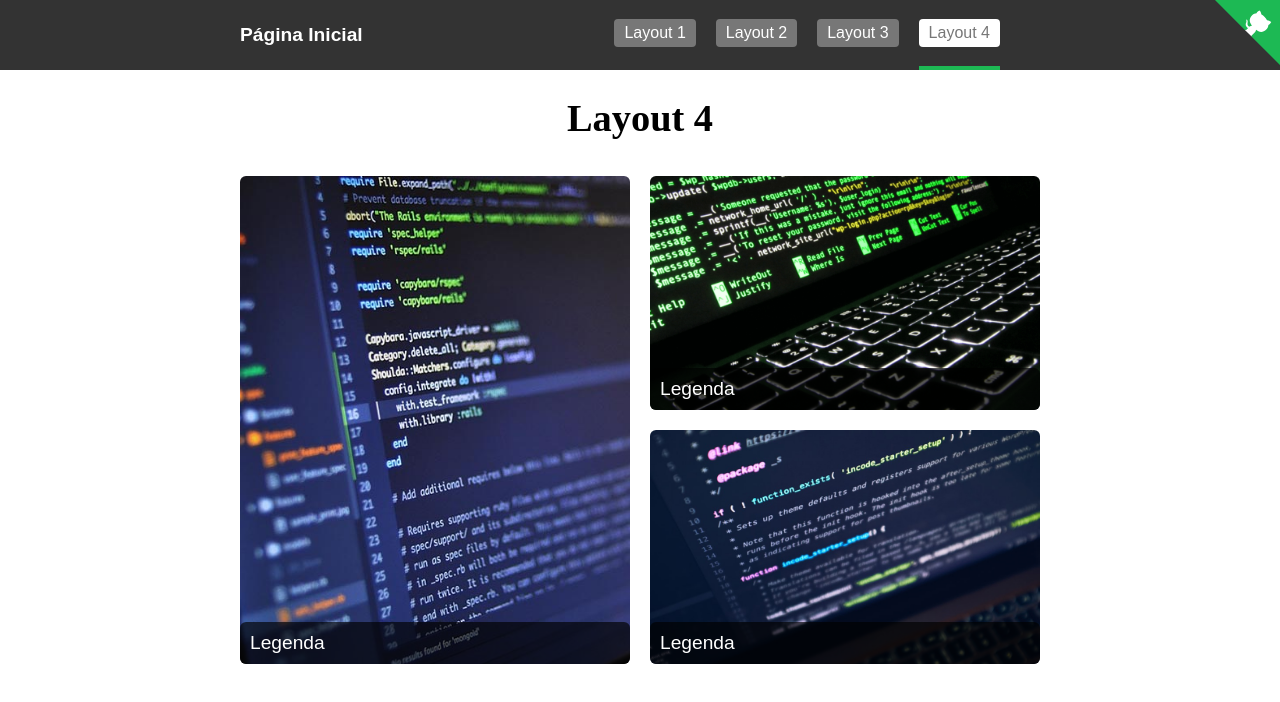
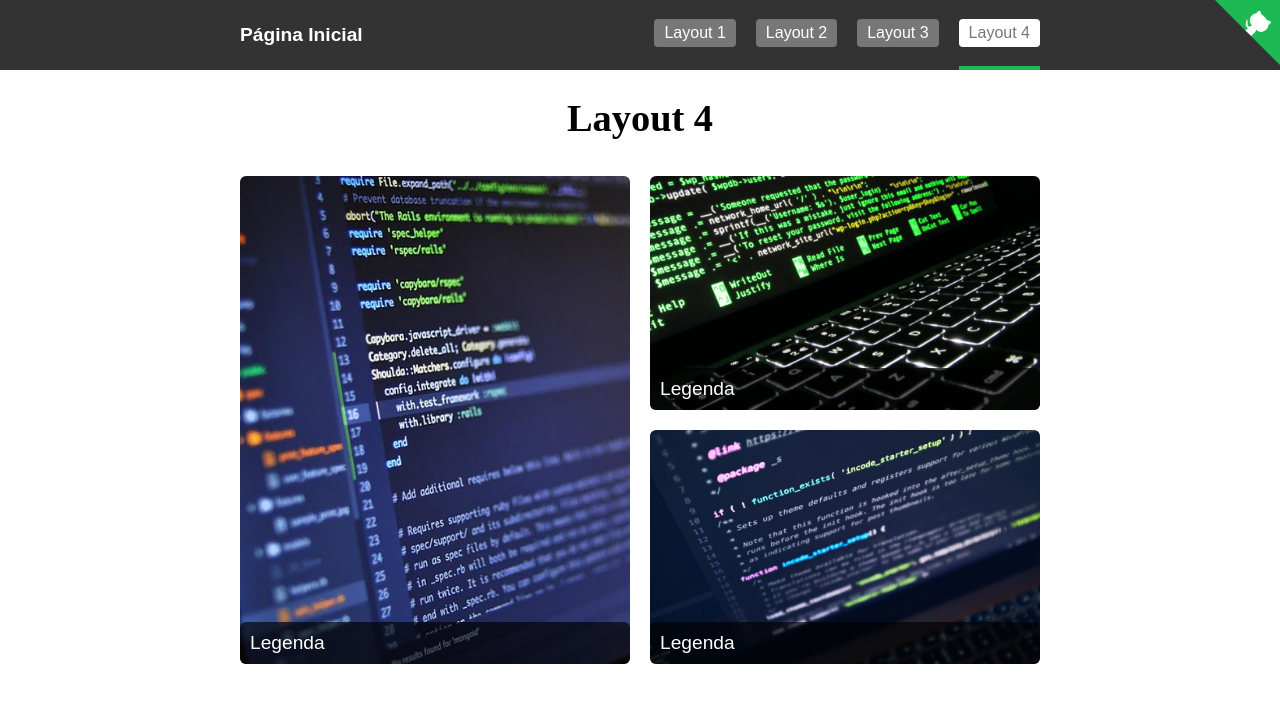
Before and after one commit to codepro-ao/Grid-Layout-Flexbox, a plain HTML site: page layout4.html in a window 1280 px wide. Drawn offline with Linux system fonts and the light colour scheme; a web font is replaced by a local one.

Commit message:
Adiciona  class  na li de link do github

```diff
--- a/layout4.html
+++ b/layout4.html
@@ -17,7 +17,7 @@
                 <li><a href="/layout2.html">Layout 2</a></li>
                 <li><a href="/layout3.html">Layout 3</a></li>
                 <li class="active"><a href="/layout4.html">Layout 4</a></li>
-                <li>
+                <li class="li-github">
                     <a id="github-link" href="https://github.com/codepro-ao/Grid-Layout-Flexbox" target="_blank" rel="noopener noreferrer"  class="githubCorne" aria-label="View source on Github"><svg viewBox="0 0 250 250" aria-hidden="true" class="githubCornerSVG"><path d="M0,0 L115,115 L130,115 L142,142 L250,250 L250,0 Z"></path><path d="M128.3,109.0 C113.8,99.7 119.0,89.6 119.0,89.6 C122.0,82.7 120.5,78.6 120.5,78.6 C119.2,72.0 123.4,76.3 123.4,76.3 C127.3,80.9 125.5,87.3 125.5,87.3 C122.9,97.6 130.6,101.9 134.4,103.2" fill="currentColor" className="octo-arm"></path><path d="M115.0,115.0 C114.9,115.1 118.7,116.5 119.8,115.4 L133.7,101.6 C136.9,99.2 139.9,98.4 142.2,98.6 C133.8,88.0 127.5,74.4 143.8,58.0 C148.5,53.4 154.0,51.2 159.7,51.0 C160.3,49.4 163.2,43.6 171.4,40.1 C171.4,40.1 176.1,42.5 178.8,56.2 C183.1,58.6 187.2,61.8 190.9,65.4 C194.5,69.0 197.7,73.2 200.1,77.6 C213.8,80.2 216.3,84.9 216.3,84.9 C212.7,93.1 206.9,96.0 205.4,96.6 C205.1,102.4 203.0,107.8 198.3,112.5 C181.9,128.9 168.3,122.5 157.7,114.1 C157.9,116.9 156.7,120.9 152.7,124.9 L141.0,136.5 C139.8,137.7 141.6,141.9 141.8,141.8 Z" fill="currentColor" class="octo-body"></path></svg></a>
                 </li>
             </ul>
```
